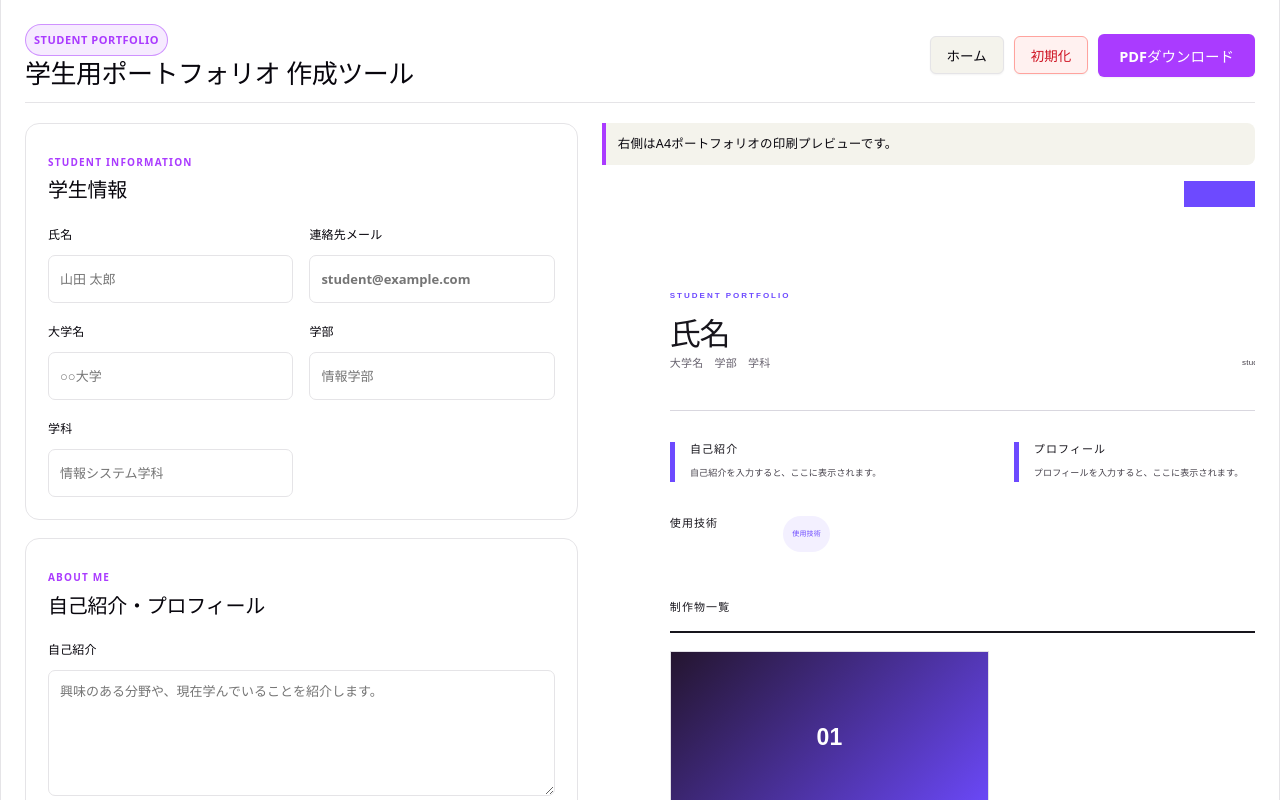
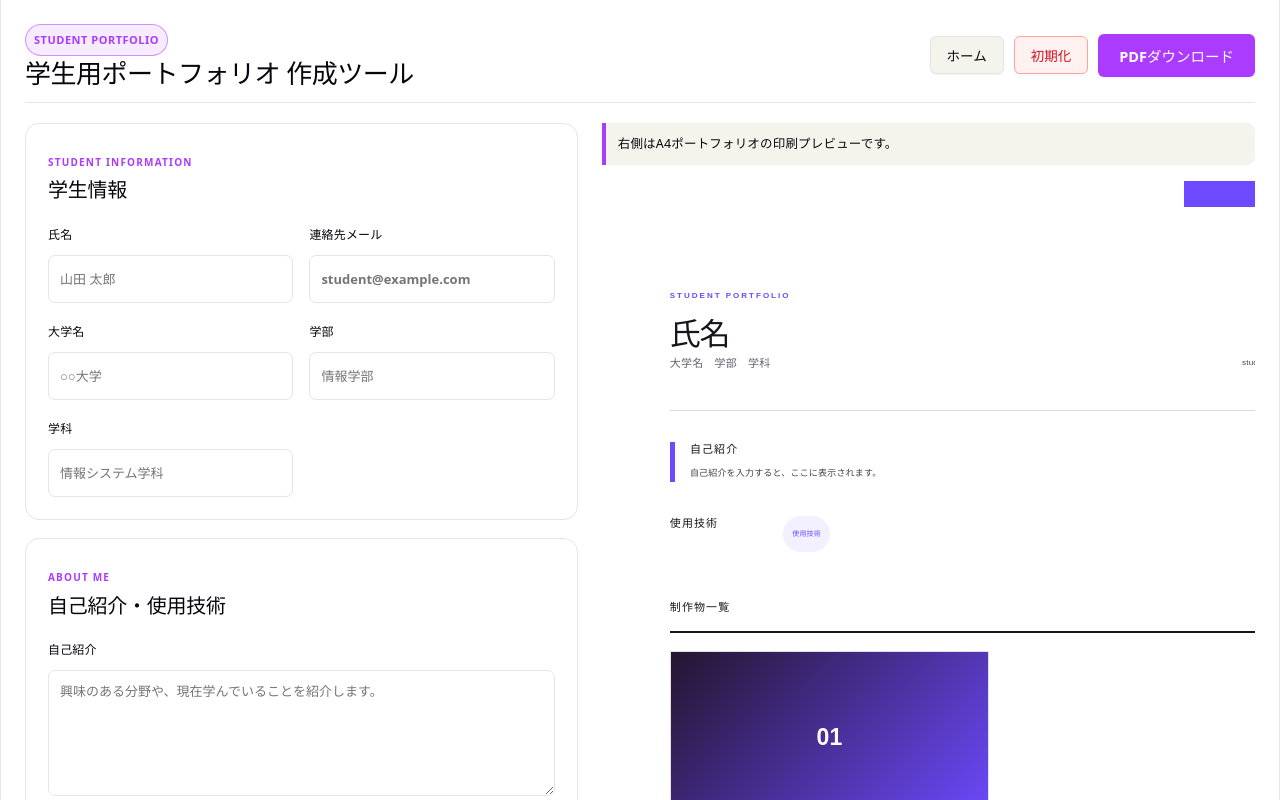
Before and after one commit to cucumber1117/App11_resume, a React (Vite) app: page / in a window 1280 px wide. Both pictures are taken after a click on the button "ポートフォリオを作成する". Shown: the top 800 px of the page. Built offline with nearby package versions, Linux system fonts and the light colour scheme.

Commit message:
自己紹介と被ってるからプロフィール削除

```diff
--- a/src/App.jsx
+++ b/src/App.jsx
@@ -229,7 +229,6 @@ const defaultPortfolioData = {
   universityName: '',
   facultyName: '',
   departmentName: '',
-  profile: '',
   bio: '',
   email: '',
   skills: '',
@@ -270,7 +269,7 @@ function normalizePortfolioData(savedData = {}) {
   return {
     ...createDefaultPortfolioData(),
     ...savedData,
-    profile: savedData.profile || savedData.jobTitle || '',
+    bio: savedData.bio || savedData.profile || savedData.jobTitle || '',
     projects
   }
 }
@@ -711,7 +710,6 @@ function App() {
       },
       { label: '連絡先メール', complete: Boolean(portfolioData.email.trim()), required: true },
       { label: '自己紹介', complete: Boolean(portfolioData.bio.trim()), required: false },
-      { label: 'プロフィール', complete: Boolean(portfolioData.profile.trim()), required: false },
       { label: '使用技術', complete: Boolean(portfolioData.skills.trim()), required: false },
       {
         label: '制作物',
--- a/src/pages/Home/Home.jsx
+++ b/src/pages/Home/Home.jsx
@@ -254,7 +254,7 @@ export default function Home({
           <span className={styles.eyebrow}>Create Portfolio</span>
           <h2>学生生活の学びと制作物を、ひとつの資料に。</h2>
           <p>
-            大学情報、自己紹介、プロフィール、使用技術、制作物を整理して、
+            大学情報、自己紹介、使用技術、制作物を整理して、
             就職・インターン応募に使えるA4ポートフォリオを作成できます。
           </p>
           <button type="button" onClick={onCreatePortfolio}>
--- a/src/pages/PortfolioForm/PortfolioForm.jsx
+++ b/src/pages/PortfolioForm/PortfolioForm.jsx
@@ -180,7 +180,7 @@ export default function PortfolioForm({ data, onChange, onSave }) {
         <div className={styles.sectionHeader}>
           <div>
             <span>About Me</span>
-            <h2>自己紹介・プロフィール</h2>
+            <h2>自己紹介・使用技術</h2>
           </div>
         </div>
         <div className={styles.grid}>
@@ -194,17 +194,6 @@ export default function PortfolioForm({ data, onChange, onSave }) {
               placeholder="興味のある分野や、現在学んでいることを紹介します。"
             />
             <small>{data.bio.length} / 500文字</small>
-          </label>
-          <label className={styles.fullWidth}>
-            プロフィール
-            <textarea
-              rows="4"
-              maxLength="400"
-              value={data.profile}
-              onChange={(event) => updateField('profile', event.target.value)}
-              placeholder="強み、目標、課外活動などを記入します。"
-            />
-            <small>{data.profile.length} / 400文字</small>
           </label>
           <label className={styles.fullWidth}>
             使用技術
--- a/src/pages/PortfolioPreview/PortfolioPreview.jsx
+++ b/src/pages/PortfolioPreview/PortfolioPreview.jsx
@@ -44,14 +44,10 @@ export default function PortfolioPreview({ data }) {
           </div>
         </header>
 
-        <section className={styles.aboutGrid}>
+        <section className={styles.aboutSection}>
           <div className={styles.aboutBlock}>
             <h2>自己紹介</h2>
             <p>{data.bio || '自己紹介を入力すると、ここに表示されます。'}</p>
-          </div>
-          <div className={styles.aboutBlock}>
-            <h2>プロフィール</h2>
-            <p>{data.profile || 'プロフィールを入力すると、ここに表示されます。'}</p>
           </div>
         </section>
 
--- a/src/pages/PortfolioPreview/PortfolioPreview.module.css
+++ b/src/pages/PortfolioPreview/PortfolioPreview.module.css
@@ -85,10 +85,7 @@
   font-weight: 500;
 }
 
-.aboutGrid {
-  display: grid;
-  grid-template-columns: repeat(2, minmax(0, 1fr));
-  gap: 8mm;
+.aboutSection {
   padding: 8mm 0;
 }
 
```
